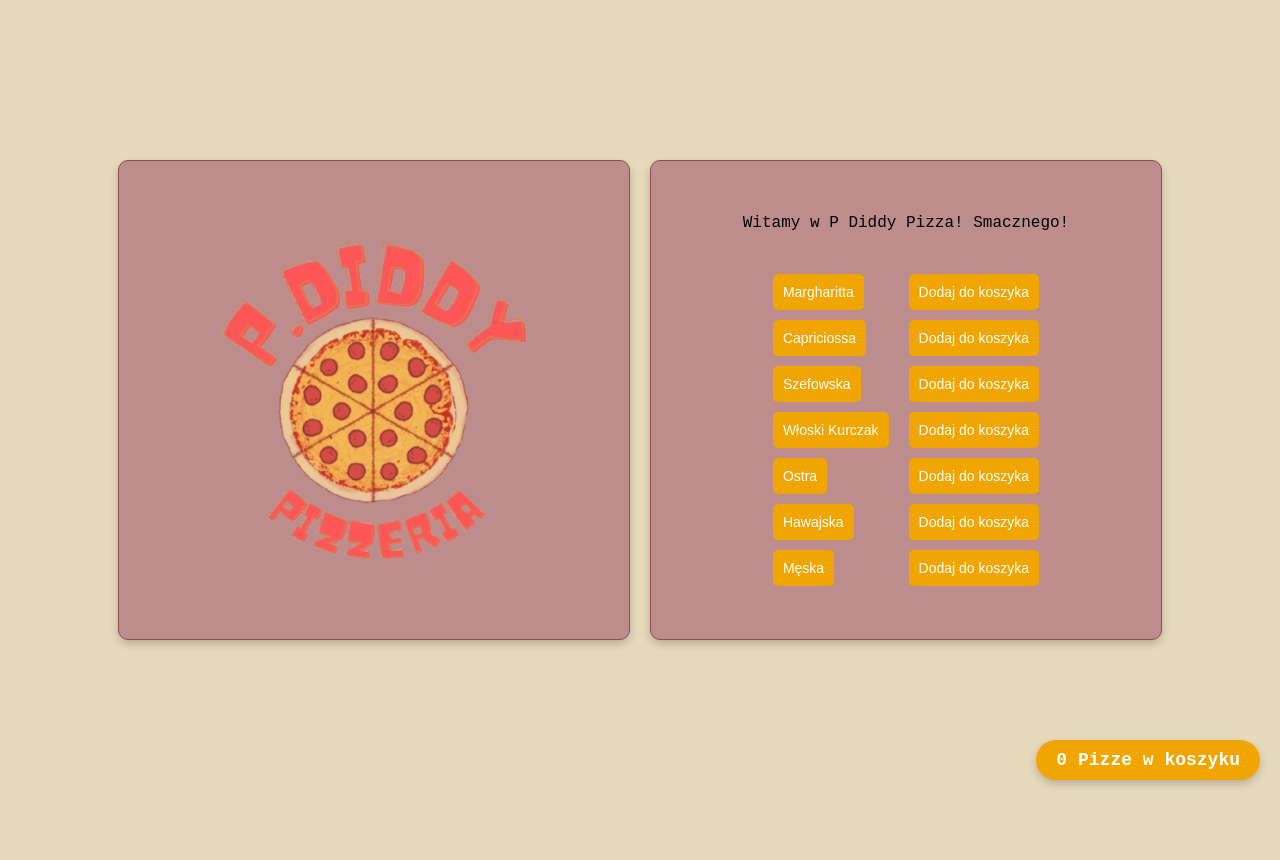
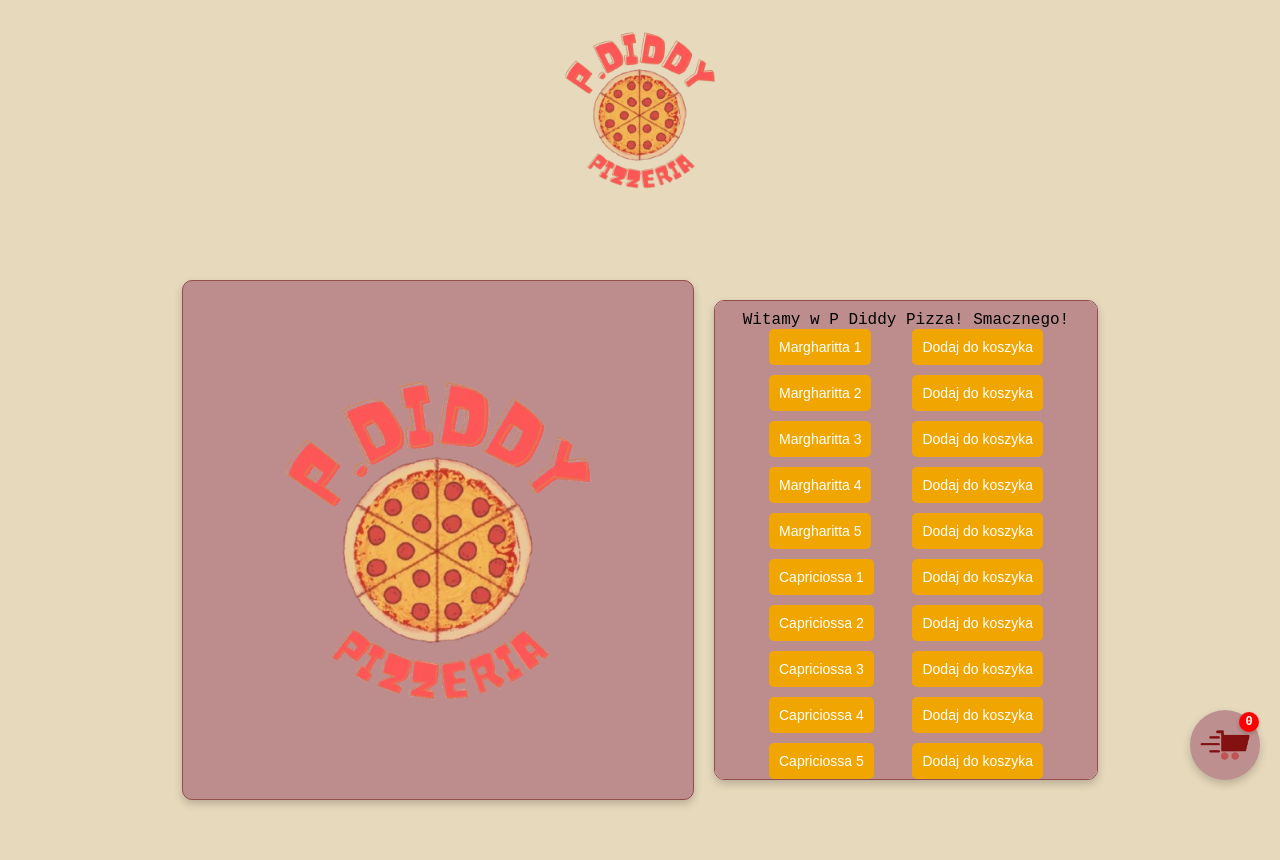
Before and after one commit to Taczkowski/Projekt, a PHP site: page /menu.html in a window 1280 px wide. Before the commit the page ends 787 px from the top, so only its background shows below. Run offline with PHP 8.4, Linux system fonts and the light colour scheme.

Commit message:
Add files via upload

```diff
--- a/NewMenuByTaczkowski/menu.html
+++ b/NewMenuByTaczkowski/menu.html
@@ -3,66 +3,34 @@
 <head>
     <meta charset="UTF-8">
     <meta name="viewport" content="width=device-width, initial-scale=1.0">
-    <title>Pizza</title>
+    <title>Pizza Ordering</title>
     <link rel="stylesheet" href="style.css">
 </head>
 <body>
+    <header>
+        <img src="./assets/logo.png" alt="Logo" style="height: 200px;" />
+    </header>
+
     <div class="snowflakes"></div>
 
     <div class="center-container">
-        <!-- Box z obrazkiem pizzy -->
         <div class="box image-box">
-            <img id="pizza-image" src="./assets/logo.png" alt="Składnik pizzy">
+            <img id="pizza-image" src="./assets/logo.png" alt="Pizza Image">
         </div>
 
-        <!-- Box z nazwami pizzy i przyciskami -->
         <div class="box text-box">
             <p>Witamy w P Diddy Pizza! Smacznego!</p>
+            <div class="ingredient-buttons" id="ingredient-buttons"></div>
 
-            <!-- Przyciski z nazwami i dodawaniem pizzy do koszyka -->
-            <div class="ingredient-buttons">
-                <div class="ingredient-item">
-                    <button onclick="changeImage('./assets/Pizza.png')">Margharitta</button>
-                    <button class="add-button" onclick="addToCart('Margharitta')">Dodaj do koszyka</button>
-                </div>
-                <div class="ingredient-item">
-                    <button onclick="changeImage('./assets/PizzaCapriciossa.png')">Capriciossa</button>
-                    <button class="add-button" onclick="addToCart('Capriciossa')">Dodaj do koszyka</button>
-                </div>
-                <div class="ingredient-item">
-                    <button onclick="changeImage('./assets/PizzaChefMan.png')">Szefowska</button>
-                    <button class="add-button" onclick="addToCart('Szefowska')">Dodaj do koszyka</button>
-                </div>
-                <div class="ingredient-item">
-                    <button onclick="changeImage('./assets/PizzaChicken.png')">Włoski Kurczak</button>
-                    <button class="add-button" onclick="addToCart('WłoskiKurczak')">Dodaj do koszyka</button>
-                </div>
-                <div class="ingredient-item">
-                    <button onclick="changeImage('./assets/PizzaHot.png')">Ostra</button>
-                    <button class="add-button" onclick="addToCart('Ostra')">Dodaj do koszyka</button>
-                </div>
-                <div class="ingredient-item">
-                    <button onclick="changeImage('./assets/PizzaSHIT.png')">Hawajska</button>
-                    <button class="add-button" onclick="addToCart('Hawajska')">Dodaj do koszyka</button>
-                </div>
-                <div class="ingredient-item">
-                    <button onclick="changeImage('./assets/PizzaTrueMan.png')">Męska</button>
-                    <button class="add-button" onclick="addToCart('Męska')">Dodaj do koszyka</button>
-                </div>
+            <div class="cart" onclick="toggleCart()">
+                <img src="./assets/cart.png" alt="Cart Icon" class="cart-icon">
+                <span id="cart-count" class="cart-count">0</span>
             </div>
 
-            <!-- Koszyk -->
-            <div class="cart" onclick="toggleCart()">
-                <span id="cart-count">0</span> Pizze w koszyku
-            </div>
-
-            <!-- Popup koszyka -->
             <div id="cart-popup" class="cart-popup">
+                <button id="close-cart" onclick="closeCart()">×</button>
                 <h3>Twój koszyk:</h3>
-                <div id="cart-items">
-            <button id="close-cart" onclick="toggleCart()">Zamknij koszyk</button>
-                    <p>Twój koszyk jest pusty.</p>
-                </div>
+                <ul id="cart-items"></ul>
             </div>
         </div>
     </div>
--- a/NewMenuByTaczkowski/style.css
+++ b/NewMenuByTaczkowski/style.css
@@ -1,37 +1,5 @@
 @charset "UTF-8";
-/* Kolory */
-/* Czerwony kolor tła divów */
-/* Kolor obramowania divów */
-/* Beżowy kolor tła strony */
-/* Animacja dla pizzy */
-@keyframes spinAndCrossfade {
-  0% {
-    transform: rotate(0deg) scale(1);
-    opacity: 1;
-  }
-  25% {
-    opacity: 0.8;
-  }
-  50% {
-    transform: rotate(1080deg) scale(1.2);
-    opacity: 0.5;
-  }
-  51% {
-    opacity: 0.5;
-  }
-  75% {
-    opacity: 0.2;
-  }
-  100% {
-    transform: rotate(1080deg) scale(1);
-    opacity: 1;
-  }
-}
-.pizza-spin {
-  animation: spinAndCrossfade 1.2s ease-in-out; /* Czas animacji */
-}
-
-/* Globalne style */
+/* Global Styles */
 * {
   padding: 0;
   margin: 0;
@@ -39,30 +7,35 @@
 }
 
 body {
-  background-color: #e7d9bc;
+  background-color: rgb(231, 217, 188);
   font-family: "Courier New", Courier, monospace;
   overflow-x: hidden;
-  margin: 0;
 }
 
-/* Kontener na dwie sekcje */
+header {
+  background-color: rgb(231, 217, 188);
+  padding: 10px;
+  display: flex;
+  justify-content: center;
+  align-items: center;
+}
+
 .center-container {
   display: flex;
   justify-content: center;
   align-items: center;
   gap: 20px;
-  height: 100vh;
+  height: 80vh;
 }
 
-/* Lewy div z obrazkiem */
 .image-box {
   color: white;
   width: 40vw;
-  height: 60vh;
+  height: 65vh;
   overflow: hidden;
-  background-color: rgb(189, 141, 141); /* Primary color */
+  background-color: rgb(189, 141, 141);
   border-radius: 10px;
-  border: 1px solid rgb(146, 77, 77); /* Secondary color */
+  border: 1px solid rgb(146, 77, 77);
   display: flex;
   justify-content: center;
   align-items: center;
@@ -70,26 +43,44 @@ body {
 }
 
 #pizza-image {
-  width: 80%; /* Ustawiamy rozmiar obrazka na 80% kontenera */
+  width: 80%;
   height: auto;
   -o-object-fit: contain;
      object-fit: contain;
 }
 
-/* Prawy div z przyciskami */
 .text-box {
   display: flex;
   flex-direction: column;
-  justify-content: space-evenly;
+  justify-content: flex-start;
   align-items: center;
   text-align: center;
   padding: 10px;
-  width: 40vw;
+  width: 30vw;
   height: 60vh;
+  overflow-y: auto;
   background-color: rgb(189, 141, 141);
   border-radius: 10px;
   border: 1px solid rgb(146, 77, 77);
   box-shadow: 0 4px 8px rgba(0, 0, 0, 0.2);
+}
+
+/* Stylizacja paska przewijania dla text-box */
+.text-box::-webkit-scrollbar {
+  width: 10px;
+}
+
+.text-box::-webkit-scrollbar-thumb {
+  background-color: rgb(146, 77, 77);
+  border-radius: 5px;
+}
+
+.text-box::-webkit-scrollbar-thumb:hover {
+  background-color: #713b3b;
+}
+
+.text-box::-webkit-scrollbar-track {
+  background-color: rgba(146, 77, 77, 0.2);
 }
 
 .ingredient-buttons {
@@ -129,87 +120,102 @@ button:hover {
   position: fixed;
   bottom: 20px;
   right: 20px;
-  background-color: #f0a500;
-  padding: 10px 20px;
-  border-radius: 50px;
+  width: 70px;
+  height: 70px;
+  border-radius: 50%;
+  background-color: rgb(190, 143, 143);
+  display: flex;
+  justify-content: center;
+  align-items: center;
+  cursor: pointer;
+  box-shadow: 0 4px 8px rgba(0, 0, 0, 0.2);
+}
+.cart .cart-icon {
+  width: 100%;
+  height: auto;
+}
+.cart .cart-count {
+  position: absolute;
+  top: 2px;
+  right: 1px;
+  background-color: red;
   color: white;
-  font-size: 18px;
+  font-size: 12px;
   font-weight: bold;
-  box-shadow: 0 4px 8px rgba(0, 0, 0, 0.2);
-  cursor: pointer;
+  width: 20px;
+  height: 20px;
+  border-radius: 50%;
+  display: flex;
+  justify-content: center;
+  align-items: center;
+  box-shadow: 0 2px 4px rgba(0, 0, 0, 0.2);
 }
 
-/* Styl dla spadających składników */
-.snowflakes {
+.cart:hover {
+  box-shadow: 0 4px 8px rgb(0, 0, 0);
+}
+
+.cart-popup {
   position: fixed;
   top: 0;
-  left: 0;
-  width: 100%;
-  height: 100vh;
-  pointer-events: none;
-  z-index: -1;
-  overflow: hidden;
-}
-
-.snowflake {
-  position: absolute;
-  top: -50px;
-  animation: fall linear infinite;
-  animation-duration: 6s;
-}
-
-.snowflake img {
-  width: 50px;
-  height: 50px;
-}
-
-@keyframes fall {
-  from {
-    transform: translateY(-50px);
-    opacity: 1;
-  }
-  50% {
-    opacity: 0.7;
-  }
-  to {
-    transform: translateY(110vh);
-    opacity: 0;
-  }
-}
-/* Popup koszyka */
-.cart-popup {
-  position: fixed;
-  bottom: 0;
-  right: 0;
+  right: -100%;
   width: 300px;
-  background-color: #f0a500;
+  height: 100%;
+  background-color: rgb(189, 141, 141);
   padding: 20px;
-  border-radius: 10px;
-  box-shadow: 0 4px 8px rgba(0, 0, 0, 0.2);
-  display: none;
-  overflow-y: auto;
-  max-height: 80vh;
+  box-shadow: -4px 0 10px rgba(0, 0, 0, 0.1);
   z-index: 1000;
+  transition: right 0.4s ease-in-out;
 }
 
 .cart-popup.visible {
-  display: block;
+  right: 0;
 }
 
+/* Stylizacja przycisku zamknięcia */
 #close-cart {
-  background-color: #d77f00;
-  color: white;
-  padding: 10px;
+  position: absolute;
+  top: 15px;
+  right: 15px;
+  font-size: 20px;
+  color: #fff;
+  background: none;
   border: none;
   cursor: pointer;
-  border-radius: 5px;
+  transition: transform 0.3s, color 0.3s;
+}
+#close-cart:hover {
+  color: #ff4d4d;
+  transform: scale(1.2);
+}
+
+.cart-popup ul {
+  list-style: none;
+  padding: 0;
+}
+
+.cart-popup li {
+  display: flex;
+  justify-content: space-between;
+  align-items: center;
   margin-bottom: 10px;
 }
 
-#close-cart:hover {
-  background-color: #bf6b00;
+.cart-popup button {
+  background-color: #d65858;
+  color: white;
+  padding: 5px;
+  border: none;
+  cursor: pointer;
+  border-radius: 20px;
+  padding: 10px;
 }
 
+.cart-popup button:hover {
+  background-color: #ff1d1d;
+}
+
+/* Responsywność */
 @media (max-width: 768px) {
   .center-container {
     flex-direction: column;
--- a/NewMenuByTaczkowski/style.scss
+++ b/NewMenuByTaczkowski/style.scss
@@ -1,39 +1,11 @@
-/* Kolory */
 $snowflake-size: 50px;
-$primary-color: rgb(189, 141, 141);  /* Czerwony kolor tła divów */
-$secondary-color: rgb(146, 77, 77);  /* Kolor obramowania divów */
-$background-color: rgb(231, 217, 188); /* Beżowy kolor tła strony */
+$primary-color: rgb(189, 141, 141);
+$secondary-color: rgb(146, 77, 77);
+$background-color: rgb(231, 217, 188);
+$scrollbar-thumb-color: rgb(146, 77, 77);
+$scrollbar-track-color: rgba(146, 77, 77, 0.2);
 
-/* Animacja dla pizzy */
-@keyframes spinAndCrossfade {
-  0% {
-    transform: rotate(0deg) scale(1);
-    opacity: 1;
-  }
-  25% {
-    opacity: 0.8;
-  }
-  50% {
-    transform: rotate(1080deg) scale(1.2);
-    opacity: 0.5;
-  }
-  51% {
-    opacity: 0.5;
-  }
-  75% {
-    opacity: 0.2;
-  }
-  100% {
-    transform: rotate(1080deg) scale(1);
-    opacity: 1;
-  }
-}
-
-.pizza-spin {
-  animation: spinAndCrossfade 1.2s ease-in-out; /* Czas animacji */
-}
-
-/* Globalne style */
+/* Global Styles */
 * {
   padding: 0;
   margin: 0;
@@ -41,30 +13,35 @@ $background-color: rgb(231, 217, 188); /* Beżowy kolor tła strony */
 }
 
 body {
-  background-color: #e7d9bc;
+  background-color: $background-color;
   font-family: "Courier New", Courier, monospace;
   overflow-x: hidden;
-  margin: 0;
 }
 
-/* Kontener na dwie sekcje */
+header {
+  background-color: $background-color;
+  padding: 10px;
+  display: flex;
+  justify-content: center;
+  align-items: center;
+}
+
 .center-container {
   display: flex;
   justify-content: center;
   align-items: center;
   gap: 20px;
-  height: 100vh;
+  height: 80vh;
 }
 
-/* Lewy div z obrazkiem */
 .image-box {
   color: white;
   width: 40vw;
-  height: 60vh;
+  height: 65vh;
   overflow: hidden;
-  background-color: rgb(189, 141, 141); /* Primary color */
+  background-color: $primary-color;
   border-radius: 10px;
-  border: 1px solid rgb(146, 77, 77); /* Secondary color */
+  border: 1px solid $secondary-color;
   display: flex;
   justify-content: center;
   align-items: center;
@@ -72,25 +49,43 @@ body {
 }
 
 #pizza-image {
-  width: 80%; /* Ustawiamy rozmiar obrazka na 80% kontenera */
+  width: 80%;
   height: auto;
   object-fit: contain;
 }
 
-/* Prawy div z przyciskami */
 .text-box {
   display: flex;
   flex-direction: column;
-  justify-content: space-evenly;
+  justify-content: flex-start;
   align-items: center;
   text-align: center;
   padding: 10px;
-  width: 40vw;
+  width: 30vw;
   height: 60vh;
-  background-color: rgb(189, 141, 141);
+  overflow-y: auto;
+  background-color: $primary-color;
   border-radius: 10px;
-  border: 1px solid rgb(146, 77, 77);
+  border: 1px solid $secondary-color;
   box-shadow: 0 4px 8px rgba(0, 0, 0, 0.2);
+}
+
+/* Stylizacja paska przewijania dla text-box */
+.text-box::-webkit-scrollbar {
+  width: 10px;
+}
+
+.text-box::-webkit-scrollbar-thumb {
+  background-color: $scrollbar-thumb-color;
+  border-radius: 5px;
+}
+
+.text-box::-webkit-scrollbar-thumb:hover {
+  background-color: darken($scrollbar-thumb-color, 10%);
+}
+
+.text-box::-webkit-scrollbar-track {
+  background-color: $scrollbar-track-color;
 }
 
 .ingredient-buttons {
@@ -130,98 +125,115 @@ button:hover {
   position: fixed;
   bottom: 20px;
   right: 20px;
-  background-color: #f0a500;
-  padding: 10px 20px;
-  border-radius: 50px;
-  color: white;
-  font-size: 18px;
-  font-weight: bold;
+  width: 70px;
+  height: 70px;
+  border-radius: 50%;
+  background-color: rgb(190, 143, 143);
+  display: flex;
+  justify-content: center;
+  align-items: center;
+  cursor: pointer;
   box-shadow: 0 4px 8px rgba(0, 0, 0, 0.2);
-  cursor: pointer;
-}
 
-/* Styl dla spadających składników */
-.snowflakes {
-  position: fixed;
-  top: 0;
-  left: 0;
-  width: 100%;
-  height: 100vh;
-  pointer-events: none;
-  z-index: -1;
-  overflow: hidden;
-}
+  .cart-icon {
+    width: 100%;
+    height: auto;
+  }
 
-.snowflake {
-  position: absolute;
-  top: -50px;
-  animation: fall linear infinite;
-  animation-duration: 6s;
-}
-
-.snowflake img {
-  width: 50px;
-  height: 50px;
-}
-
-@keyframes fall {
-  from {
-      transform: translateY(-50px);
-      opacity: 1;
-  }
-  50% {
-      opacity: 0.7;
-  }
-  to {
-      transform: translateY(110vh);
-      opacity: 0;
+  .cart-count {
+    position: absolute;
+    top: 2px;
+    right: 1px;
+    background-color: red;
+    color: white;
+    font-size: 12px;
+    font-weight: bold;
+    width: 20px;
+    height: 20px;
+    border-radius: 50%;
+    display: flex;
+    justify-content: center;
+    align-items: center;
+    box-shadow: 0 2px 4px rgba(0, 0, 0, 0.2);
   }
 }
 
-/* Popup koszyka */
+.cart:hover {
+  box-shadow: 0 4px 8px rgba(0, 0, 0, 1);
+}
+
 .cart-popup {
   position: fixed;
-  bottom: 0;
-  right: 0;
+  top: 0;
+  right: -100%; // Ukryty poza ekranem
   width: 300px;
-  background-color: #f0a500;
+  height: 100%;
+  background-color: $primary-color;
   padding: 20px;
-  border-radius: 10px;
-  box-shadow: 0 4px 8px rgba(0, 0, 0, 0.2);
-  display: none;
-  overflow-y: auto;
-  max-height: 80vh;
+  box-shadow: -4px 0 10px rgba(0, 0, 0, 0.1);
   z-index: 1000;
+  transition: right 0.4s ease-in-out; // Animacja przesuwania
 }
 
 .cart-popup.visible {
-  display: block;
+  right: 0; // Koszyk się wysuwa
 }
 
+/* Stylizacja przycisku zamknięcia */
 #close-cart {
-  background-color: #d77f00;
-  color: white;
-  padding: 10px;
+  position: absolute;
+  top: 15px;
+  right: 15px;
+  font-size: 20px;
+  color: #fff;
+  background: none;
   border: none;
   cursor: pointer;
-  border-radius: 5px;
+  transition: transform 0.3s, color 0.3s;
+
+  &:hover {
+    color: #ff4d4d;
+    transform: scale(1.2);
+  }
+}
+
+.cart-popup ul {
+  list-style: none;
+  padding: 0;
+}
+
+.cart-popup li {
+  display: flex;
+  justify-content: space-between;
+  align-items: center;
   margin-bottom: 10px;
 }
 
-#close-cart:hover {
-  background-color: #bf6b00;
+.cart-popup button {
+  background-color: #d65858;
+  color: white;
+  padding: 5px;
+  border: none;
+  cursor: pointer;
+  border-radius: 20px;
+  padding: 10px;
 }
 
+.cart-popup button:hover {
+  background-color: #ff1d1d;
+}
+
+/* Responsywność */
 @media (max-width: 768px) {
   .center-container {
-      flex-direction: column;
+    flex-direction: column;
   }
 
   .ingredient-buttons {
-      width: 100%;
+    width: 100%;
   }
 
   .ingredient-buttons button {
-      width: 100%;
+    width: 100%;
   }
 }
```
Also changed, not shown: NewMenuByTaczkowski/script.js (+72 -145 lines), NewMenuByTaczkowski/assets/Capriciossa.png (added), NewMenuByTaczkowski/assets/Hawajska.png (added), NewMenuByTaczkowski/assets/Margharitta.png (added), NewMenuByTaczkowski/assets/Meska.png (added), NewMenuByTaczkowski/assets/Ostra.png (added), NewMenuByTaczkowski/assets/Szefowska.png (added), NewMenuByTaczkowski/assets/WloskiKurczak.png (added), NewMenuByTaczkowski/assets/cart.png (added), 1 other file.
